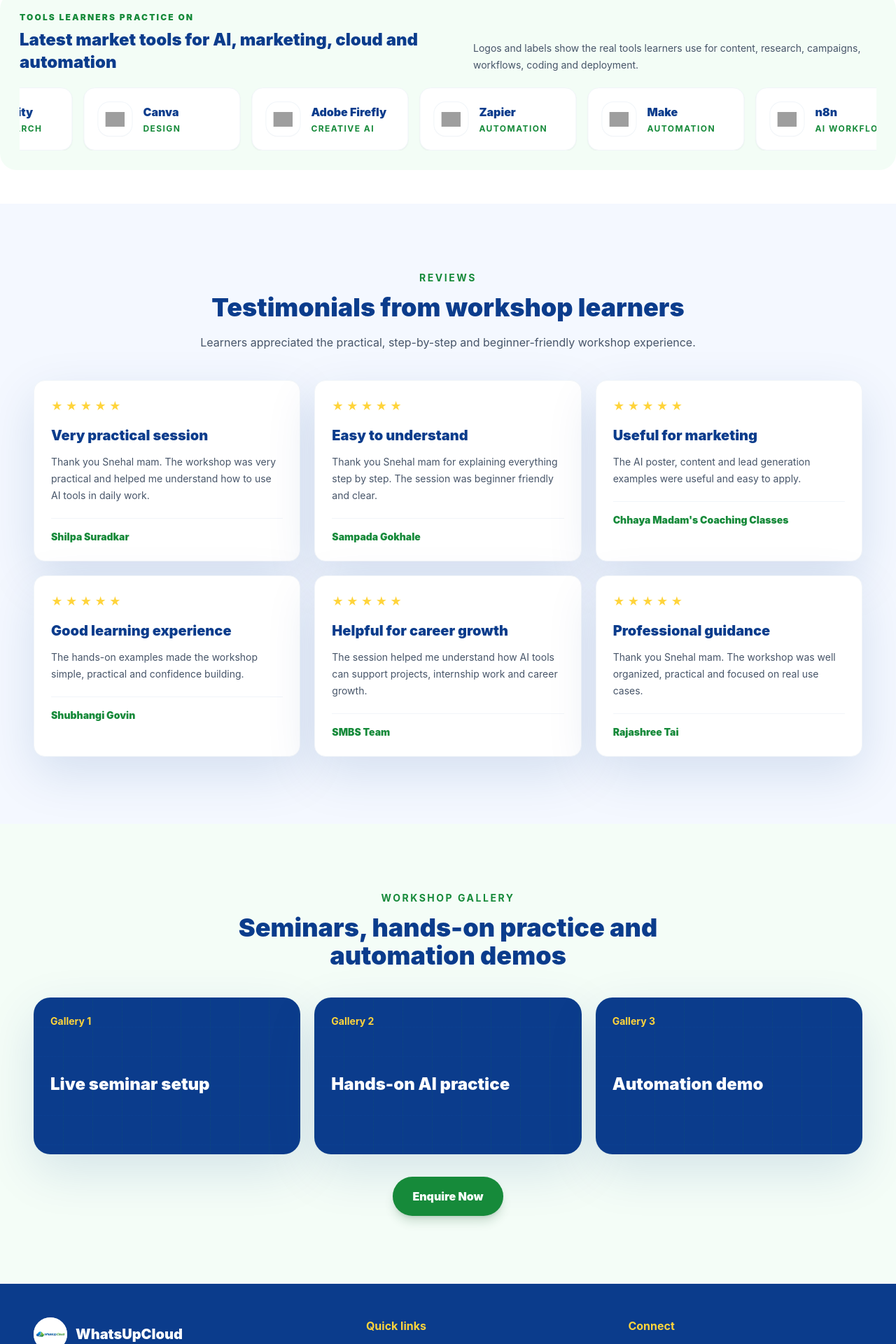
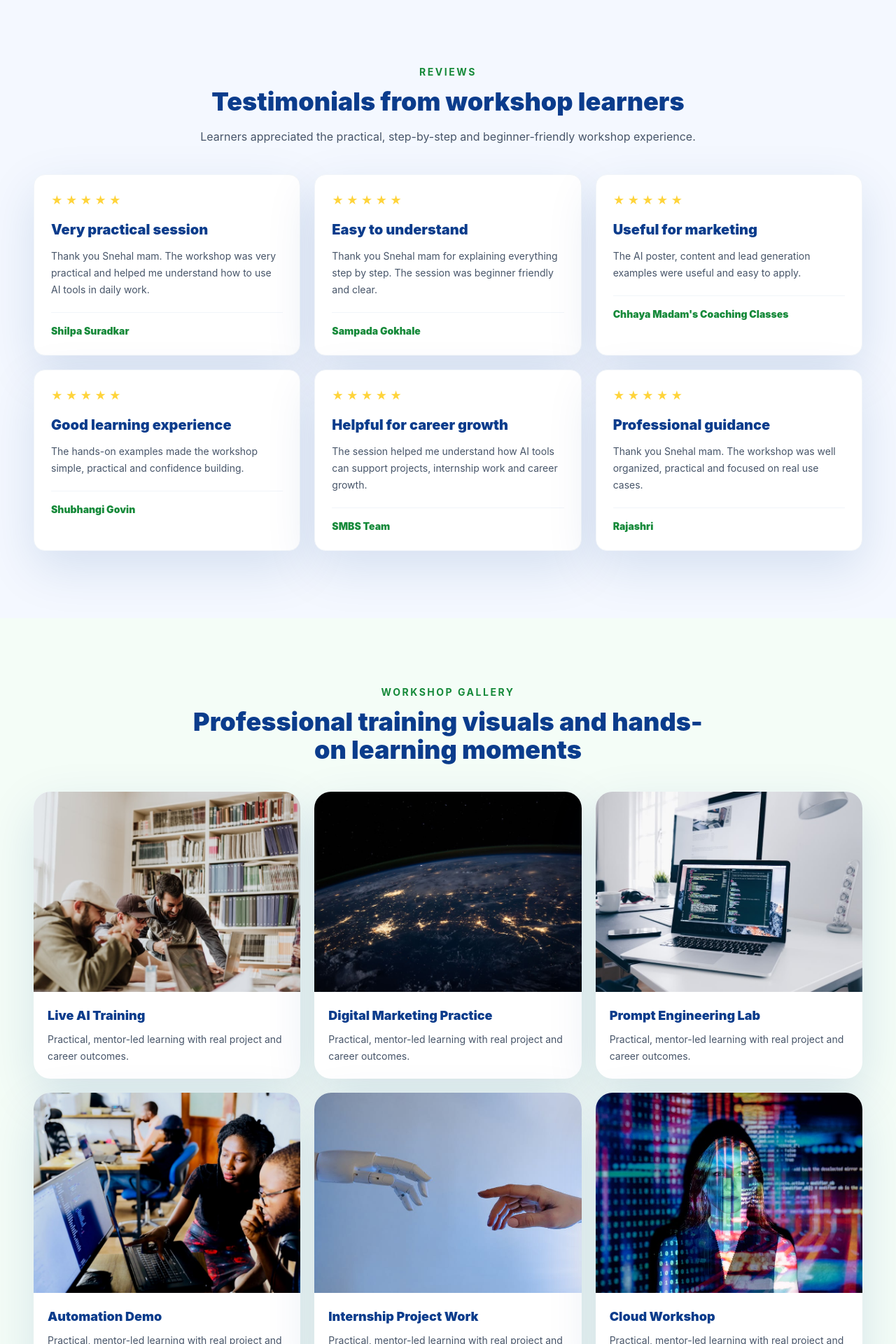
Before and after one commit to whatsupcloud/WhatsupcloudWebsite, a React (Vite) app in the folder frontend/: page /workshop in a window 1280 px wide. Shown: the part 1840-3760 px from the top of the page at 70% size. Built offline with nearby package versions, Linux system fonts and the light colour scheme; grey boxes are pictures that could not be loaded.

Commit message:
Refine home content career support and gallery

```diff
--- a/frontend/src/components/LogoRibbon.jsx
+++ b/frontend/src/components/LogoRibbon.jsx
@@ -8,28 +8,7 @@ const collaborations = [
   ["Training Collaborations", "Custom batches for campus cells, business teams, training partners and learning groups.", Handshake]
 ];
 
-const ecosystem = [
-  ["ChatGPT", "AI assistant", "openai", "0B3C8C"],
-  ["Google Gemini", "AI assistant", "googlegemini", "0F5DB8"],
-  ["Claude", "AI assistant", "anthropic", "168A3A"],
-  ["Perplexity", "AI research", "perplexity", "0B3C8C"],
-  ["Canva", "Design", "canva", "168A3A"],
-  ["Adobe Firefly", "Creative AI", "adobe", "0F5DB8"],
-  ["Zapier", "Automation", "zapier", "FF4A00"],
-  ["Make", "Automation", "make", "168A3A"],
-  ["n8n", "AI workflows", "n8n", "EA4B71"],
-  ["GitHub Copilot", "Coding AI", "githubcopilot", "0B3C8C"],
-  ["AWS Cloud", "Cloud", "amazonwebservices", "FF9900"],
-  ["Microsoft Azure", "Cloud", "microsoftazure", "0F5DB8"],
-  ["Google Cloud", "Cloud", "googlecloud", "4285F4"],
-  ["Docker", "Containers", "docker", "2496ED"],
-  ["Kubernetes", "Orchestration", "kubernetes", "326CE5"],
-  ["Python", "Automation", "python", "3776AB"]
-];
-
 export default function LogoRibbon({ compact = false }) {
-  const items = [...ecosystem, ...ecosystem];
-
   return (
     <section className={compact ? "py-12" : "section"}>
       <div className="container-max overflow-hidden">
@@ -51,39 +30,6 @@ export default function LogoRibbon({ compact = false }) {
             </div>
           ))}
         </div>
-
-        <div className="mt-10 rounded-3xl bg-green-50/80 p-5 md:p-7">
-          <div className="mb-5 flex flex-col gap-2 md:flex-row md:items-end md:justify-between">
-            <div>
-              <p className="text-xs font-black uppercase tracking-[0.18em] text-brandGreen">Tools learners practice on</p>
-              <h3 className="mt-2 text-2xl font-black text-primary">Latest market tools for AI, marketing, cloud and automation</h3>
-            </div>
-            <p className="max-w-xl text-sm leading-6 text-slate-600">
-              Logos and labels show the real tools learners use for content, research, campaigns, workflows, coding and deployment.
-            </p>
-          </div>
-          <div className="relative overflow-hidden">
-          <div className="marquee-track flex w-max gap-4">
-            {items.map(([name, type, slug, color], index) => (
-              <div key={`${name}-${index}`} className="flex min-w-56 items-center gap-4 rounded-2xl border border-slate-100 bg-white p-5 shadow-sm">
-                <span className="grid h-12 w-12 place-items-center rounded-2xl bg-white shadow-sm ring-1 ring-slate-100">
-                  <img
-                    src={`https://cdn.simpleicons.org/${slug}/${color}`}
-                    alt={`${name} logo`}
-                    loading="lazy"
-                    decoding="async"
-                    className="h-7 w-7 object-contain"
-                  />
-                </span>
-                <div>
-                  <p className="text-base font-black text-primary">{name}</p>
-                  <p className="mt-1 text-xs font-bold uppercase tracking-[0.12em] text-brandGreen">{type}</p>
-                </div>
-              </div>
-            ))}
-          </div>
-          </div>
-        </div>
       </div>
     </section>
   );
--- a/frontend/src/pages/Courses.jsx
+++ b/frontend/src/pages/Courses.jsx
@@ -1,3 +1,4 @@
+import { Link } from "react-router-dom";
 import LogoRibbon from "../components/LogoRibbon.jsx";
 import ProgramCard from "../components/ProgramCard.jsx";
 import SectionTitle from "../components/SectionTitle.jsx";
@@ -51,10 +52,11 @@ export default function Courses() {
           <SectionTitle eyebrow="Additional Courses" title="Technology skills that strengthen your AI journey" center />
           <div className="grid gap-4 md:grid-cols-2 lg:grid-cols-3">
             {technologyTracks.map(([course, syllabus]) => (
-              <div key={course} className="rounded-2xl border border-slate-100 bg-white p-5 shadow-sm transition hover:-translate-y-1 hover:shadow-premium">
+              <Link key={course} to="/contact" className="rounded-2xl border border-slate-100 bg-white p-5 shadow-sm transition hover:-translate-y-1 hover:shadow-premium">
                 <h3 className="text-lg font-black text-primary">{course}</h3>
                 <p className="mt-2 text-sm leading-6 text-slate-600">{syllabus}</p>
-              </div>
+                <p className="mt-4 text-sm font-black text-brandGreen">Enquire Now</p>
+              </Link>
             ))}
           </div>
         </div>
--- a/frontend/src/pages/Home.jsx
+++ b/frontend/src/pages/Home.jsx
@@ -1,16 +1,10 @@
-import { Award, BriefcaseBusiness, CheckCircle2, Clock, HelpCircle, Lightbulb, Star, Users, Workflow } from "lucide-react";
+import { Award, BriefcaseBusiness, CheckCircle2, Clock, HelpCircle, Lightbulb, Linkedin, MonitorCheck, Presentation, SearchCheck, Star, Users, Workflow } from "lucide-react";
 import { useState } from "react";
 import { Link } from "react-router-dom";
-import CourseCard from "../components/CourseCard.jsx";
 import EnquiryForm from "../components/EnquiryForm.jsx";
 import LogoRibbon from "../components/LogoRibbon.jsx";
-import ProgramCard from "../components/ProgramCard.jsx";
 import SectionTitle from "../components/SectionTitle.jsx";
 import trainerPhoto from "../assets/trainer-photo.jpg";
-import { additionalCourses, aiCourses } from "../data.js";
-import placementLinkedin from "../assets/showcase/placement-linkedin.jpg";
-import placementMock from "../assets/showcase/placement-mock.jpg";
-import placementResume from "../assets/showcase/placement-resume.jpg";
 
 function scrollToForm() {
   const form = document.getElementById("enquiry-form");
@@ -42,15 +36,15 @@ export default function Home() {
     ["Certificate", Award],
     ["Career Support", BriefcaseBusiness]
   ];
-  const learnItems = [
-    "Create AI images for posts, ads and branding",
-    "Design posters, banners and social media creatives",
-    "Plan Instagram content with captions and hashtags",
-    "Set up WhatsApp Business replies and enquiry flow",
-    "Build simple lead generation forms and follow-up process",
-    "Automate repetitive marketing and business tasks"
+  const joinItems = ["Students", "Job seekers", "Business owners", "Freelancers"];
+  const careerSupport = [
+    ["AI Resume Building", "ATS-friendly resume, project wording and role-based profile positioning.", Presentation],
+    ["LinkedIn Optimization", "Headline, about section, skills, featured projects and recruiter-ready profile cleanup.", Linkedin],
+    ["Portfolio Projects", "GitHub, project documentation and demo-ready work samples for interviews.", MonitorCheck],
+    ["Mock Interviews", "HR, technical, communication and confidence practice for freshers and professionals.", Users],
+    ["Job Search Strategy", "Role targeting, application tracking, interview preparation and follow-up guidance.", SearchCheck],
+    ["Freelance Readiness", "Service packaging, client communication and practical AI work presentation.", BriefcaseBusiness]
   ];
-  const joinItems = ["Students", "Job seekers", "Business owners", "Freelancers"];
   const flow = ["Register", "Attend Live Workshop", "Start using AI"];
   const faqs = [
     ["Can beginners join?", "Yes. The training is beginner friendly and no prior experience is required."],
@@ -60,9 +54,6 @@ export default function Home() {
     ["What is the course/workshop duration?", "Duration depends on the selected course, workshop or internship track. Submit the form for exact details."],
     ["Who can join this training?", "Students, job seekers, professionals, business owners and freelancers can join."]
   ];
-  const focusedCourses = aiCourses.filter(([title]) => ["Generative AI", "AI Digital Marketing", "AI Automation", "AI Prompt Engineering"].includes(title));
-  const focusedAdditional = additionalCourses.filter((course) => ["DevOps", "AWS Cloud", "MLOps", "DevOps using AI", "Full Stack Development"].includes(course));
-
   return (
     <>
       <section className="section orb-free-gradient">
@@ -134,29 +125,16 @@ export default function Home() {
       </section>
 
       <section className="section bg-green-50/70">
-        <div className="container-max grid gap-10 lg:grid-cols-2">
-          <div>
-            <SectionTitle eyebrow="What You Will Practice" title="Practical AI tasks you can use immediately" text="Every topic is connected to a real output, so learners understand what to create, where to use it and how it helps career or business growth." />
-            <div className="grid gap-4 sm:grid-cols-2">
-              {learnItems.map((item) => (
-                <div key={item} className="flex items-center gap-3 rounded-2xl bg-white p-4 font-bold text-slate-700 shadow-sm">
-                  <CheckCircle2 className="shrink-0 text-brandGreen" size={20} />
-                  {item}
-                </div>
-              ))}
-            </div>
-          </div>
-          <div>
-            <SectionTitle eyebrow="Who Can Join" title="Open for learners, creators and business teams" />
-            <div className="grid gap-4 sm:grid-cols-2">
-              {joinItems.map((item) => (
-                <div key={item} className="premium-card">
-                  <Users className="text-brandGreen" size={28} />
-                  <h3 className="mt-4 text-xl font-black text-primary">{item}</h3>
-                  <p className="mt-2 text-sm leading-6 text-slate-600">Learn practical AI workflows without needing advanced technical background.</p>
-                </div>
-              ))}
-            </div>
+        <div className="container-max">
+          <SectionTitle eyebrow="Who Can Join" title="Open for learners, creators and business teams" text="Training is designed for practical learning, clear guidance and confident next steps." center />
+          <div className="grid gap-4 sm:grid-cols-2 lg:grid-cols-4">
+            {joinItems.map((item) => (
+              <Link key={item} to="/contact" className="premium-card block">
+                <Users className="text-brandGreen" size={28} />
+                <h3 className="mt-4 text-xl font-black text-primary">{item}</h3>
+                <p className="mt-2 text-sm leading-6 text-slate-600">Get the right course or workshop guidance through the enquiry form.</p>
+              </Link>
+            ))}
           </div>
           <SectionCTA />
         </div>
@@ -202,18 +180,13 @@ export default function Home() {
 
       <section className="section">
         <div className="container-max">
-          <SectionTitle eyebrow="Courses" title="Focused AI and technology programs" text="No public course prices are shown. Submit an enquiry and the team will guide you." center />
-          <div className="grid gap-6 md:grid-cols-2 lg:grid-cols-4">
-            {focusedCourses.map(([title, description]) => <CourseCard key={title} title={title} description={description} />)}
+          <SectionTitle eyebrow="Courses" title="Explore all AI and technology programs in one place" text="The complete course list is kept on the Courses page so learners can compare options clearly without repetition." center />
+          <div className="mx-auto flex max-w-2xl flex-col gap-3 rounded-3xl border border-slate-100 bg-white p-6 text-center shadow-premium sm:flex-row sm:items-center sm:justify-center">
+            <Link to="/courses" className="btn-primary">View All Courses</Link>
+            <button type="button" onClick={scrollToForm} className="rounded-full border border-brandGreen px-6 py-3 text-sm font-black text-brandGreen transition hover:bg-brandGreen hover:text-white">
+              Enquire Now
+            </button>
           </div>
-          <div className="mt-6 grid gap-4 sm:grid-cols-3">
-            {focusedAdditional.map((course) => (
-              <div key={course} className="rounded-2xl bg-blue-50 px-5 py-5 text-center text-sm font-black text-primary">
-                {course}
-              </div>
-            ))}
-          </div>
-          <SectionCTA />
         </div>
       </section>
 
@@ -236,14 +209,14 @@ export default function Home() {
 
       <section className="section">
         <div className="container-max">
-          <SectionTitle eyebrow="Career Support" title="Placement readiness support for stronger student presentation" center />
-          <div className="grid gap-6 md:grid-cols-3">
-            {[
-              ["Resume Building", "Profile", "ATS-friendly resume structure, project framing and role-focused presentation.", placementResume, ["Resume", "Projects"]],
-              ["LinkedIn Optimization", "Branding", "Better profile clarity, professional positioning and visibility support.", placementLinkedin, ["LinkedIn", "Profile"]],
-              ["Mock Interviews", "Practice", "Technical, HR and communication practice to improve confidence.", placementMock, ["Interview", "Confidence"]]
-            ].map(([title, subtitle, description, image, tags]) => (
-              <ProgramCard key={title} title={title} subtitle={subtitle} description={description} image={image} tags={tags} />
+          <SectionTitle eyebrow="Career Support" title="Latest career support for student and professional growth" text="Career support is focused on current hiring expectations, profile clarity, portfolio proof and interview confidence." center />
+          <div className="grid gap-5 md:grid-cols-2 lg:grid-cols-3">
+            {careerSupport.map(([title, description, Icon]) => (
+              <Link key={title} to="/contact" className="rounded-3xl border border-slate-100 bg-white p-6 shadow-sm transition hover:-translate-y-1 hover:shadow-premium">
+                <Icon className="text-brandGreen" size={30} />
+                <h3 className="mt-4 text-xl font-black text-primary">{title}</h3>
+                <p className="mt-3 text-sm leading-6 text-slate-600">{description}</p>
+              </Link>
             ))}
           </div>
           <SectionCTA />
@@ -255,10 +228,10 @@ export default function Home() {
           <SectionTitle eyebrow="Workshops" title="AI workshops beyond digital marketing" text="Explore practical workshops in Generative AI, Prompt Engineering, AI Automation, Business AI, Content Creation and AI Digital Marketing." center />
           <div className="grid gap-5 md:grid-cols-3">
             {["Generative AI", "Prompt Engineering", "AI Digital Marketing", "AI Automation", "AI for Business", "AI Content Creation"].map((item) => (
-              <div key={item} className="rounded-2xl bg-white p-6 text-center font-black text-primary shadow-sm">
+              <Link key={item} to="/workshop" className="rounded-2xl bg-white p-6 text-center font-black text-primary shadow-sm transition hover:-translate-y-1 hover:shadow-premium">
                 <Lightbulb className="mx-auto mb-4 text-accent" size={28} />
                 {item}
-              </div>
+              </Link>
             ))}
           </div>
           <div className="mt-8 text-center">
--- a/frontend/src/pages/Workshop.jsx
+++ b/frontend/src/pages/Workshop.jsx
@@ -2,6 +2,15 @@ import { Bot, BrainCircuit, Building2, Cpu, GraduationCap, Image, Megaphone, Pal
 import { Link } from "react-router-dom";
 import LogoRibbon from "../components/LogoRibbon.jsx";
 import SectionTitle from "../components/SectionTitle.jsx";
+import courseData from "../assets/showcase/course-data.jpg";
+import courseDevops from "../assets/showcase/course-devops.jpg";
+import courseGenai from "../assets/showcase/course-genai.jpg";
+import courseMarketing from "../assets/showcase/course-marketing.jpg";
+import internshipCloud from "../assets/showcase/internship-cloud.jpg";
+import internshipDevops from "../assets/showcase/internship-devops.jpg";
+import internshipGenai from "../assets/showcase/internship-genai.jpg";
+import placementMock from "../assets/showcase/placement-mock.jpg";
+import placementResume from "../assets/showcase/placement-resume.jpg";
 
 export default function Workshop() {
   const workshops = [
@@ -27,7 +36,18 @@ export default function Workshop() {
     ["Useful for marketing", "The AI poster, content and lead generation examples were useful and easy to apply.", "Chhaya Madam's Coaching Classes"],
     ["Good learning experience", "The hands-on examples made the workshop simple, practical and confidence building.", "Shubhangi Govin"],
     ["Helpful for career growth", "The session helped me understand how AI tools can support projects, internship work and career growth.", "SMBS Team"],
-    ["Professional guidance", "Thank you Snehal mam. The workshop was well organized, practical and focused on real use cases.", "Rajashree Tai"]
+    ["Professional guidance", "Thank you Snehal mam. The workshop was well organized, practical and focused on real use cases.", "Rajashri"]
+  ];
+  const gallery = [
+    ["Live AI Training", courseGenai],
+    ["Digital Marketing Practice", courseMarketing],
+    ["Prompt Engineering Lab", courseData],
+    ["Automation Demo", courseDevops],
+    ["Internship Project Work", internshipGenai],
+    ["Cloud Workshop", internshipCloud],
+    ["DevOps Session", internshipDevops],
+    ["Resume Guidance", placementResume],
+    ["Mock Interview Practice", placementMock]
   ];
 
   return (
@@ -86,12 +106,17 @@ export default function Workshop() {
 
       <section className="section bg-green-50/70">
         <div className="container-max">
-          <SectionTitle eyebrow="Workshop Gallery" title="Seminars, hands-on practice and automation demos" center />
-          <div className="grid gap-5 md:grid-cols-3">
-            {["Live seminar setup", "Hands-on AI practice", "Automation demo"].map((item, index) => (
-              <div key={item} className="min-h-56 rounded-3xl bg-primary p-6 text-white shadow-premium tech-grid">
-                <p className="text-sm font-bold text-accent">Gallery {index + 1}</p>
-                <h3 className="mt-16 text-2xl font-black">{item}</h3>
+          <SectionTitle eyebrow="Workshop Gallery" title="Professional training visuals and hands-on learning moments" center />
+          <div className="grid gap-5 sm:grid-cols-2 lg:grid-cols-3">
+            {gallery.map(([title, image]) => (
+              <div key={title} className="group overflow-hidden rounded-3xl bg-white shadow-premium">
+                <div className="aspect-[4/3] overflow-hidden bg-blue-50">
+                  <img src={image} alt={`${title} visual`} loading="lazy" decoding="async" className="h-full w-full object-cover transition duration-500 group-hover:scale-105" />
+                </div>
+                <div className="p-5">
+                  <h3 className="text-lg font-black text-primary">{title}</h3>
+                  <p className="mt-2 text-sm leading-6 text-slate-600">Practical, mentor-led learning with real project and career outcomes.</p>
+                </div>
               </div>
             ))}
           </div>
```
